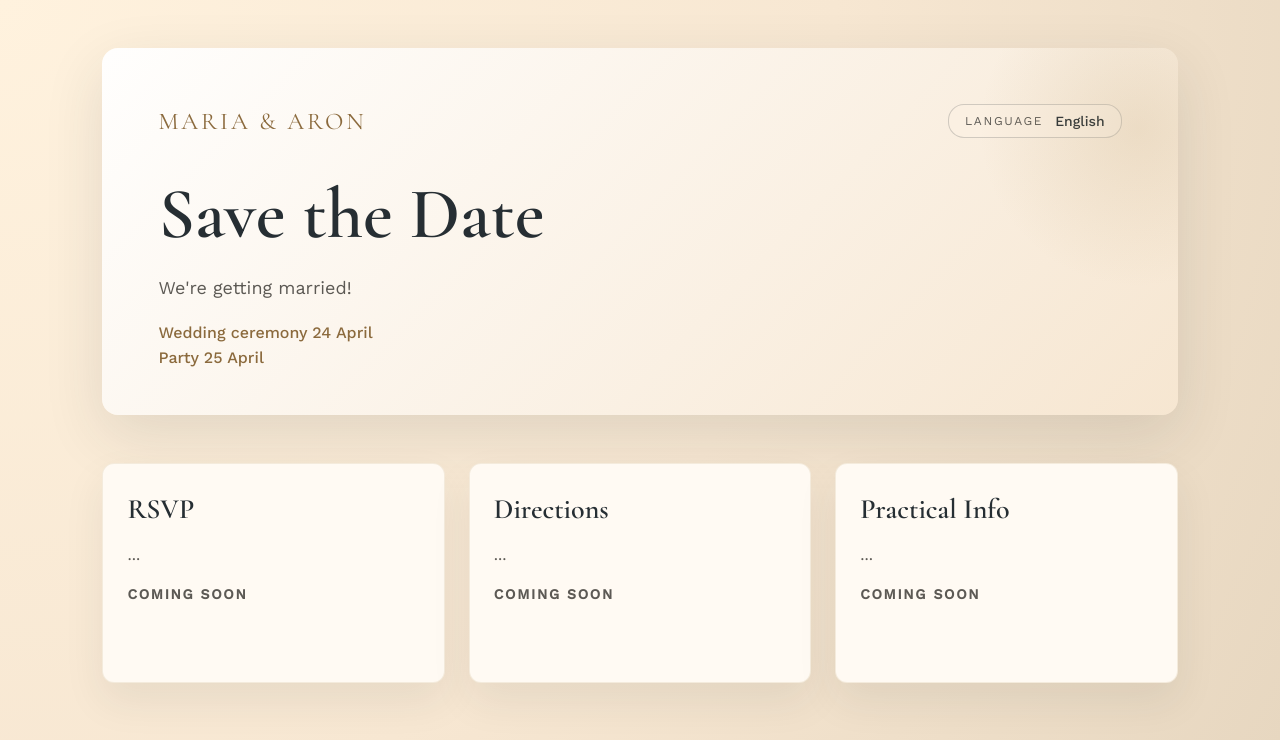
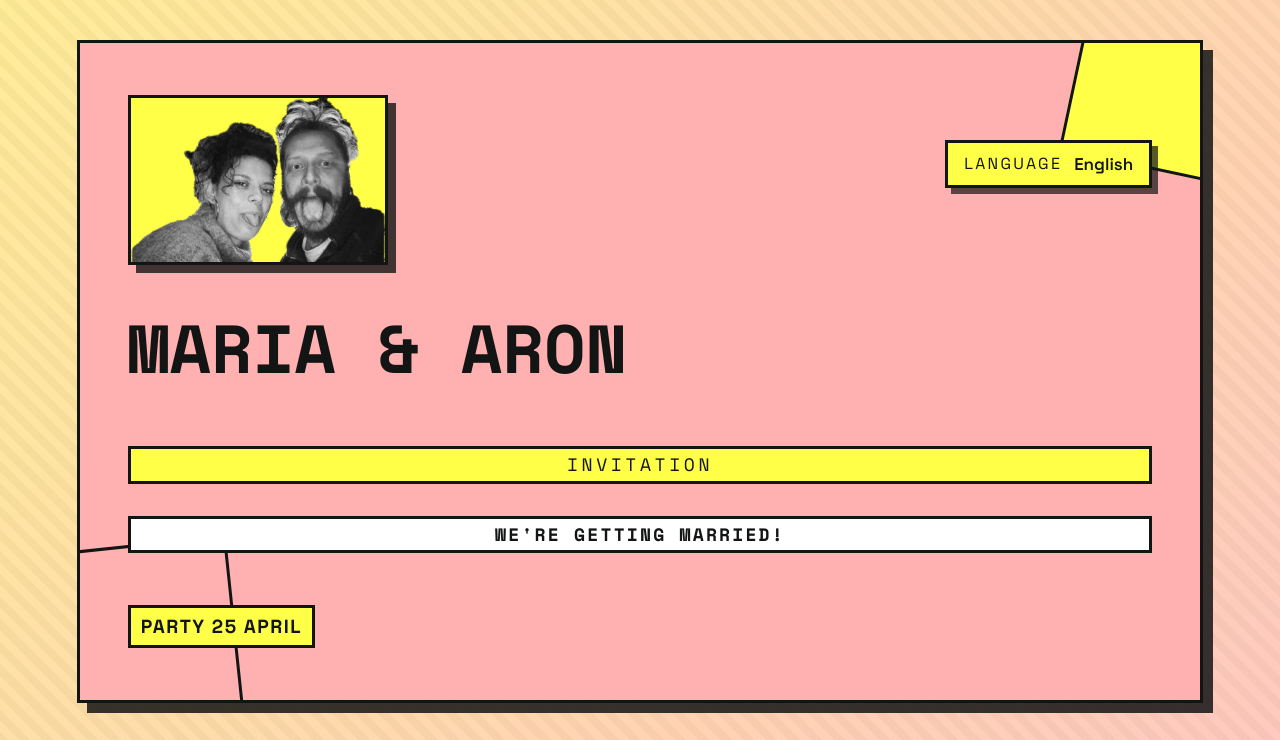
Before and after one commit to datagreier2/mariaogaron.no, a React (Vite) app: page / in a window 1280 px wide. Shown: the top 740 px of the page. Built offline with nearby package versions, Linux system fonts and the light colour scheme.

Commit message:
Added necessary content

```diff
--- a/src/App.jsx
+++ b/src/App.jsx
@@ -7,14 +7,32 @@ const languageLabel = (code) => {
   return code;
 };
 
-const Section = ({ title, body, note, id }) => {
+const Section = ({ title, body, note, id, className }) => {
+  const renderNoteLines = (text) => {
+    return text.split("\n").map((line, index) => {
+      const match = line.match(/^(.*?):\s*(https?:\/\/\S+)\s*$/);
+      if (match) {
+        const [, label, url] = match;
+        return (
+          <p key={`${id}-note-${index}`}>
+            <a href={url}>{label}</a>
+          </p>
+        );
+      }
+
+      return <p key={`${id}-note-${index}`}>{line}</p>;
+    });
+  };
+
   return (
-    <section className="panel" id={id}>
+    <section className={`panel${className ? ` ${className}` : ""}`} id={id}>
       <div className="panel__header">
         <h2>{title}</h2>
       </div>
       <p>{body}</p>
-      {note ? <p className="panel__note">{note}</p> : null}
+      {note ? (
+        <div className="panel__note">{renderNoteLines(note)}</div>
+      ) : null}
     </section>
   );
 };
@@ -25,8 +43,8 @@ export default function App() {
   return (
     <div className="page">
       <header className="hero">
+        <img className="hero__image" src="/couple.png" alt="Maria and Aron" />
         <div className="hero__top">
-          <div className="hero__kicker">{t.heroKicker}</div>
           <label className="language">
             <span className="language__label">{t.languageLabel}</span>
             <span className="language__value">
@@ -47,6 +65,7 @@ export default function App() {
           </label>
         </div>
         <h1>{t.heroTitle}</h1>
+        <div className="hero__kicker">{t.heroKicker}</div>
         <p>{t.heroBody}</p>
         <div className="hero__dates">
           {t.heroDates.map((line) => (
@@ -61,6 +80,7 @@ export default function App() {
           title={t.rsvpTitle}
           body={t.rsvpBody}
           note={t.rsvpNote}
+          className="panel--wide"
         />
         <Section
           id="directions"
--- a/src/i18n.js
+++ b/src/i18n.js
@@ -4,42 +4,44 @@ const translations = {
   en: {
     languageLabel: "Language",
     languageName: "English",
-    heroKicker: "Maria & Aron",
-    heroTitle: "Save the Date",
+    heroKicker: "Invitation",
+    heroTitle: "Maria & Aron",
     heroBody:
       "We're getting married!",
-    heroDates: ["Wedding ceremony 24 April", "Party 25 April"],
+    heroDates: ["Party 25 April"],
     rsvpTitle: "RSVP",
     rsvpBody:
-      "...",
-    rsvpNote: "Coming soon",
+      "Please RSVP by April 1.",
+    rsvpNote: "Respond here: https://forms.gle/SwN1yks1u1Gv6xUD6",
     directionsTitle: "Directions",
     directionsBody:
-      "...",
-    directionsNote: "Coming soon",
-    practicalTitle: "Practical Info",
+      "Party at Dogyard.",
+    directionsNote:
+      "Dogyard on the map: https://maps.app.goo.gl/HWwEj7whNaJapLkb7\nPublic from Oslo S: https://maps.app.goo.gl/y95KnMzcdAs4HsbZ8\nDrive from E6: https://maps.app.goo.gl/Q9FKnybNbZuyY9hc6\nDrive from E18: https://maps.app.goo.gl/DgTYfLUzGPWgLiHAA",
+    practicalTitle: "Program",
     practicalBody:
       "...",
     practicalNote: "Coming soon",
     footerBody: "..."
   },
   no: {
-    languageLabel: "Sprak",
+    languageLabel: "Language",
     languageName: "Norsk",
-    heroKicker: "Maria & Aron",
-    heroTitle: "Save the Date",
+    heroKicker: "Invitasjon",
+    heroTitle: "Maria & Aron",
     heroBody:
       "Vi skal gifte oss!",
-    heroDates: ["Vielse 24. april", "Fest 25. april"],
+    heroDates: ["Fest 25. april"],
     rsvpTitle: "Svar vennligst",
     rsvpBody:
-      "...",
-    rsvpNote: "Mer informasjon kommer",
+      "Svar innen 1. april.",
+    rsvpNote: "Svar her: https://forms.gle/SwN1yks1u1Gv6xUD6",
     directionsTitle: "Veibeskrivelse",
     directionsBody:
-      "...",
-    directionsNote: "Mer informasjon kommer",
-    practicalTitle: "Praktisk info",
+      "Fest på Dogyard.",
+    directionsNote:
+      "Dogyard på kartet: https://maps.app.goo.gl/HWwEj7whNaJapLkb7\nKollektiv fra Oslo S: https://maps.app.goo.gl/y95KnMzcdAs4HsbZ8\nKjøring fra E6: https://maps.app.goo.gl/Q9FKnybNbZuyY9hc6\nKjøring fra E18: https://maps.app.goo.gl/DgTYfLUzGPWgLiHAA",
+    practicalTitle: "Program",
     practicalBody:
       "...",
     practicalNote: "Mer informasjon kommer",
--- a/src/styles.css
+++ b/src/styles.css
@@ -1,20 +1,18 @@
-@import url("https://fonts.googleapis.com/css2?family=Cormorant+Garamond:wght@400;500;600&family=Work+Sans:wght@300;400;500&display=swap");
+@import url("https://fonts.googleapis.com/css2?family=Space+Grotesk:wght@400;500;600;700&family=Space+Mono:wght@400;700&display=swap");
 
 :root {
   color-scheme: light;
-  --cool-steel: #8d9fb0;
-  --khaki-beige: #ad9b83;
-  --antique-white: #f7e7d2;
-  --jet-black: #262e33;
-  --soft-fawn: #c1a577;
-  --bg: var(--antique-white);
-  --bg-soft: #fbf0e2;
-  --ink: var(--jet-black);
-  --accent: var(--soft-fawn);
-  --accent-dark: #8b6a3d;
-  --muted: #5c5954;
-  --panel: #fffaf3;
-  --shadow: 0 20px 60px rgba(38, 46, 51, 0.12);
+  --lavender: #ffd5ff;
+  --ink: #131515;
+  --acid: #ffff47;
+  --salmon: #ffb0b0;
+  --bg: #ffd5ff;
+  --panel: #ffff47;
+  --panel-alt: #ffb0b0;
+  --accent: #ffb0b0;
+  --muted: #131515;
+  --shadow: 10px 10px 0 rgba(19, 21, 21, 0.85);
+  --stroke: 3px solid #131515;
 }
 
 * {
@@ -24,8 +22,17 @@
 }
 
 body {
-  font-family: "Work Sans", "Helvetica Neue", sans-serif;
-  background: radial-gradient(circle at top left, #fff2de 0%, var(--bg) 55%, #e6d6bf 100%);
+  font-family: "Space Grotesk", "Helvetica Neue", sans-serif;
+  background:
+    linear-gradient(135deg, rgba(255, 255, 71, 0.55), rgba(255, 176, 176, 0.65)),
+    repeating-linear-gradient(
+      45deg,
+      rgba(19, 21, 21, 0.08),
+      rgba(19, 21, 21, 0.08) 8px,
+      transparent 8px,
+      transparent 16px
+    ),
+    var(--bg);
   color: var(--ink);
   min-height: 100vh;
 }
@@ -37,28 +44,58 @@ body {
 .page {
   display: flex;
   flex-direction: column;
-  gap: 48px;
-  padding: 48px 8vw 72px;
+  gap: 40px;
+  padding: 40px 6vw 64px;
 }
 
 .hero {
-  background: linear-gradient(135deg, rgba(255, 255, 255, 0.95), rgba(247, 231, 210, 0.92));
-  border-radius: 16px;
-  padding: 56px 56px 48px;
+  background: var(--panel-alt);
+  border-radius: 0;
+  border: var(--stroke);
+  padding: 52px 48px;
   box-shadow: var(--shadow);
   position: relative;
   overflow: hidden;
-  animation: floatIn 0.9s ease;
+  animation: floatIn 0.7s ease;
+  display: grid;
+  grid-template-columns: minmax(0, 1fr) auto;
+  gap: 32px;
 }
 
 .hero::after {
   content: "";
   position: absolute;
-  right: -120px;
-  top: -80px;
-  width: 320px;
-  height: 320px;
-  background: radial-gradient(circle, rgba(193, 165, 119, 0.22), transparent 70%);
+  right: -40px;
+  top: -40px;
+  width: 160px;
+  height: 160px;
+  border: var(--stroke);
+  background: var(--acid);
+  transform: rotate(12deg);
+  z-index: 1;
+}
+
+.hero::before {
+  content: "";
+  position: absolute;
+  left: -30px;
+  bottom: -30px;
+  width: 180px;
+  height: 180px;
+  background: var(--salmon);
+  border: var(--stroke);
+  transform: rotate(-6deg);
+  z-index: 1;
+}
+
+.hero__image {
+  width: min(260px, 36vw);
+  max-height: 320px;
+  object-fit: cover;
+  border: var(--stroke);
+  box-shadow: 8px 8px 0 rgba(19, 21, 21, 0.8);
+  background: var(--acid);
+  z-index: 2;
 }
 
 .hero__top {
@@ -68,37 +105,75 @@ body {
   margin-bottom: 32px;
   gap: 24px;
   flex-wrap: wrap;
+  position: relative;
+  z-index: 2;
 }
 
 .hero__kicker {
-  font-family: "Cormorant Garamond", "Times New Roman", serif;
-  font-size: 24px;
-  letter-spacing: 0.12em;
+  font-family: "Space Mono", "Courier New", monospace;
+  font-size: 18px;
+  letter-spacing: 0.2em;
   text-transform: uppercase;
-  color: var(--accent-dark);
+  color: var(--ink);
+  background: var(--acid);
+  border: var(--stroke);
+  padding: 6px 10px;
+  display: inline-block;
+  align-self: flex-start;
+  text-align: center;
+  line-height: 1.1;
+  z-index: 2;
+  grid-column: 1 / -1;
 }
 
 .hero h1 {
-  font-family: "Cormorant Garamond", "Times New Roman", serif;
-  font-size: clamp(40px, 6vw, 72px);
+  font-family: "Space Mono", "Courier New", monospace;
+  font-size: clamp(36px, 6vw, 68px);
   margin-bottom: 16px;
+  text-transform: uppercase;
+  z-index: 2;
+  grid-column: 1 / -1;
 }
 
 .hero p {
-  max-width: 620px;
+  max-width: 100%;
   font-size: 18px;
-  line-height: 1.6;
+  line-height: 1.1;
+  text-transform: uppercase;
+  letter-spacing: 0.12em;
+  font-weight: 700;
+  font-family: "Space Mono", "Courier New", monospace;
   color: var(--muted);
+  background: #fff;
+  border: var(--stroke);
+  padding: 6px 10px;
+  width: 100%;
+  display: block;
+  text-align: center;
+  z-index: 2;
+  grid-column: 1 / -1;
 }
 
 .hero__dates {
   margin-top: 20px;
   display: flex;
   flex-direction: column;
-  gap: 6px;
-  font-size: 16px;
-  font-weight: 500;
-  color: var(--accent-dark);
+  gap: 8px;
+  font-size: 19px;
+  font-weight: 700;
+  text-transform: uppercase;
+  letter-spacing: 0.08em;
+  color: var(--ink);
+  z-index: 2;
+  grid-column: 1 / -1;
+}
+
+.hero__dates span {
+  background: var(--panel);
+  border: var(--stroke);
+  padding: 6px 10px;
+  width: fit-content;
+  z-index: 2;
 }
 
 .language {
@@ -106,13 +181,16 @@ body {
   display: inline-flex;
   gap: 12px;
   align-items: center;
-  font-size: 14px;
-  color: var(--muted);
+  font-size: 17px;
+  color: var(--ink);
   cursor: pointer;
-  padding: 8px 16px;
-  border-radius: 16px;
-  background: var(--bg-soft);
-  border: 1px solid rgba(38, 46, 51, 0.2);
+  padding: 10px 16px;
+  border-radius: 0;
+  background: var(--panel);
+  border: var(--stroke);
+  box-shadow: 6px 6px 0 rgba(19, 21, 21, 0.7);
+  position: relative;
+  z-index: 3;
 }
 
 .language > * {
@@ -122,11 +200,11 @@ body {
 .language__label {
   text-transform: uppercase;
   letter-spacing: 0.14em;
-  font-size: 12px;
+  font-size: 16px;
 }
 
 .language__value {
-  font-weight: 500;
+  font-weight: 600;
   color: var(--ink);
 }
 
@@ -144,26 +222,38 @@ body {
 }
 
 .language:focus-within {
-  outline: 2px solid rgba(193, 165, 119, 0.7);
+  outline: 3px dashed var(--ink);
   outline-offset: 3px;
 }
 
 .grid {
   display: grid;
-  grid-template-columns: repeat(auto-fit, minmax(240px, 1fr));
-  gap: 24px;
+  grid-template-columns: repeat(2, minmax(240px, 1fr));
+  gap: 26px;
 }
 
 .panel {
   background: var(--panel);
-  border-radius: 12px;
+  border-radius: 0;
   padding: 28px 24px 32px;
-  box-shadow: 0 18px 40px rgba(38, 46, 51, 0.08);
-  border: 1px solid rgba(193, 165, 119, 0.18);
+  box-shadow: var(--shadow);
+  border: var(--stroke);
   min-height: 220px;
   position: relative;
   overflow: hidden;
-  animation: riseIn 0.9s ease;
+  animation: riseIn 0.7s ease;
+}
+
+.panel--wide {
+  grid-column: 1 / -1;
+}
+
+.panel:nth-of-type(2) {
+  background: var(--panel-alt);
+}
+
+.panel:nth-of-type(3) {
+  background: var(--lavender);
 }
 
 .panel__header {
@@ -171,11 +261,14 @@ body {
   justify-content: space-between;
   align-items: center;
   margin-bottom: 16px;
+  border-bottom: 3px solid var(--ink);
+  padding-bottom: 10px;
 }
 
 .panel h2 {
-  font-family: "Cormorant Garamond", "Times New Roman", serif;
+  font-family: "Space Mono", "Courier New", monospace;
   font-size: 28px;
+  text-transform: uppercase;
 }
 
 .panel p {
@@ -185,17 +278,32 @@ body {
 
 .panel__note {
   margin-top: 16px;
-  font-size: 14px;
-  font-weight: 600;
+  font-size: 17px;
+  font-weight: 700;
   text-transform: uppercase;
-  letter-spacing: 0.12em;
-  color: var(--accent-dark);
+  letter-spacing: 0.1em;
+  color: var(--ink);
+}
+
+.panel__note a {
+  color: var(--ink);
+  text-decoration: none;
+  border-bottom: 3px solid var(--ink);
+  display: inline-block;
+  padding-bottom: 2px;
+}
+
+.panel__note a:hover,
+.panel__note a:focus {
+  background: var(--salmon);
 }
 
 .footer {
   text-align: center;
-  font-size: 14px;
-  color: var(--muted);
+  font-size: 17px;
+  color: var(--ink);
+  text-transform: uppercase;
+  letter-spacing: 0.12em;
 }
 
 @keyframes floatIn {
@@ -221,16 +329,26 @@ body {
 }
 
 @media (max-width: 720px) {
+  .grid {
+    grid-template-columns: 1fr;
+  }
+
   .page {
-    padding: 32px 6vw 56px;
+    padding: 32px 5vw 56px;
   }
 
   .hero {
-    padding: 40px 28px;
+    padding: 36px 24px;
+    grid-template-columns: 1fr;
   }
 
   .hero__top {
     flex-direction: column;
     align-items: flex-start;
   }
+
+  .hero__image {
+    width: min(320px, 80vw);
+    order: -1;
+  }
 }
```
Also changed, not shown: public/couple.png (added).
